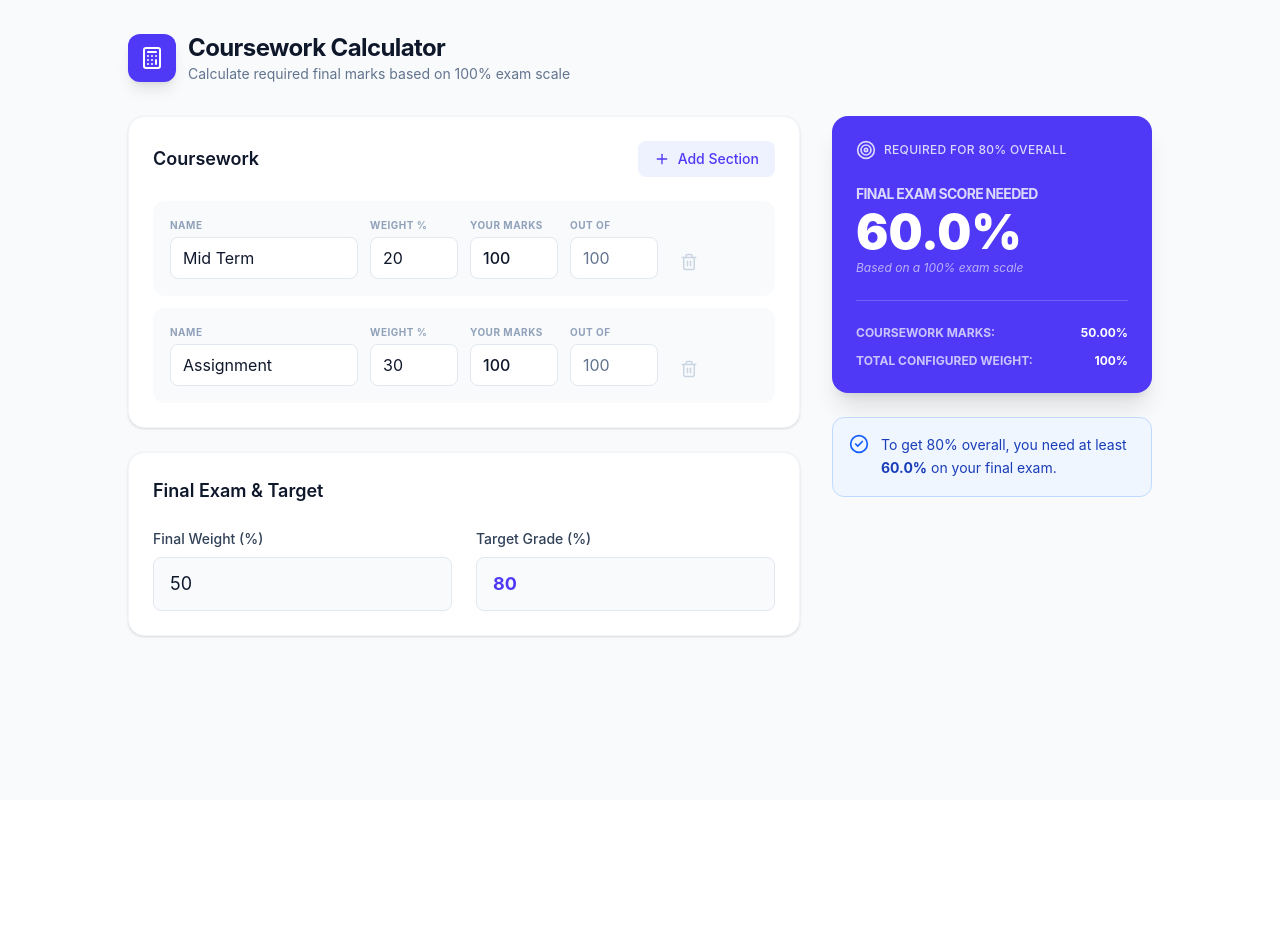
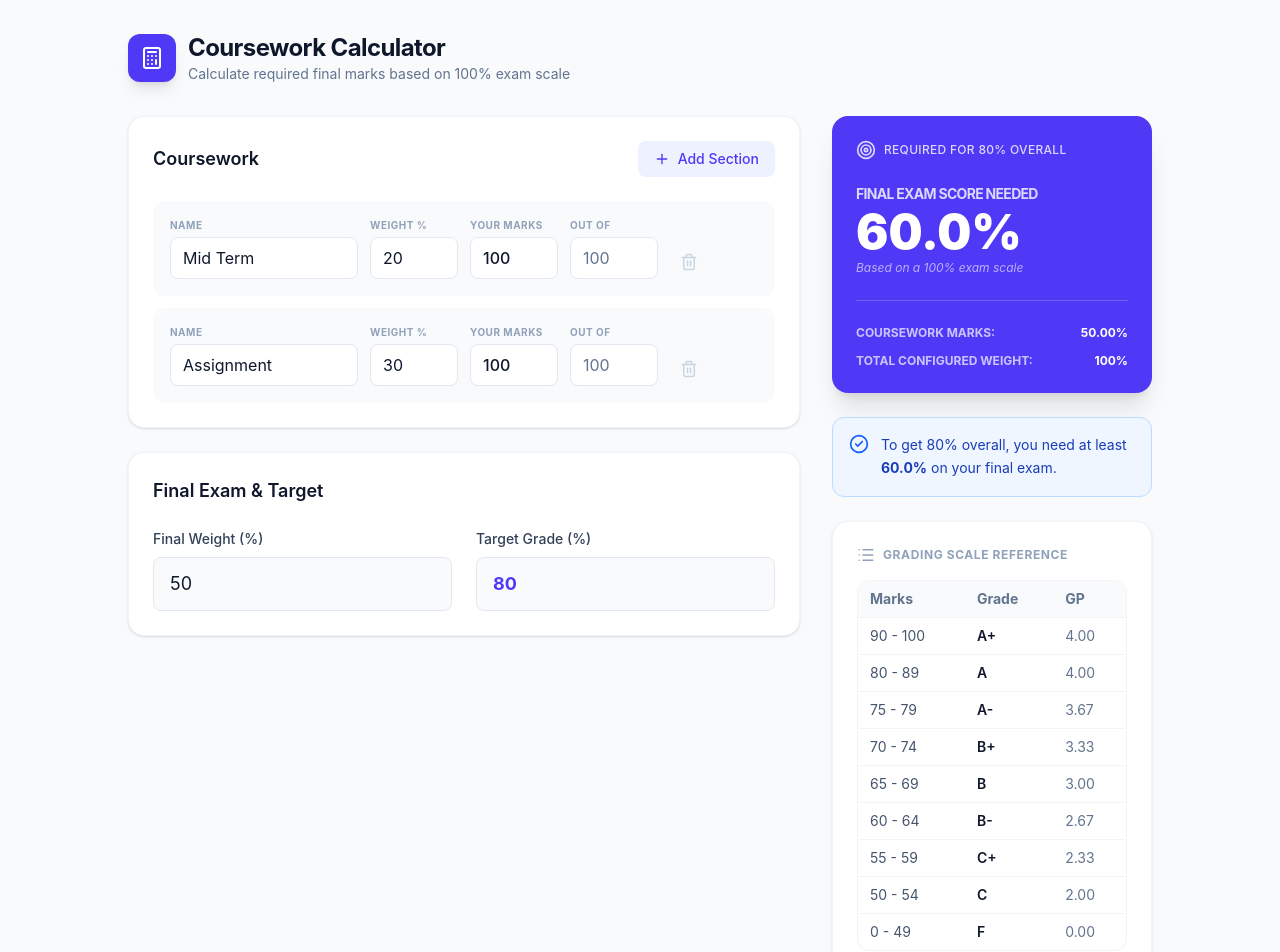
Before and after one commit to YeohWeiJeng/coursework-calculator, a React (Vite) app: page / in a window 1280 px wide. Shown: the top 952 px of the page. Before the commit the page ends 800 px from the top, so only its background shows below. Built offline with nearby package versions, Linux system fonts and the light colour scheme.

Commit message:
Add a grade table

```diff
--- a/src/App.jsx
+++ b/src/App.jsx
@@ -1,5 +1,5 @@
 import React, { useState } from 'react';
-import { Plus, Trash2, Calculator, Target, AlertCircle, CheckCircle2 } from 'lucide-react';
+import { Plus, Trash2, Calculator, Target, AlertCircle, CheckCircle2, List } from 'lucide-react';
 
 const App = () => {
   const [targetGrade, setTargetGrade] = useState(80);
@@ -8,6 +8,19 @@ const App = () => {
     { id: 1, name: 'Mid Term', weight: 20, score: 100, total: 100 },
     { id: 2, name: 'Assignment', weight: 30, score: 100, total: 100 },
   ]);
+
+  // Grading Scale Reference Data
+  const gradingScale = [
+    { range: '90 - 100', grade: 'A+', gp: '4.00' },
+    { range: '80 - 89', grade: 'A', gp: '4.00' },
+    { range: '75 - 79', grade: 'A-', gp: '3.67' },
+    { range: '70 - 74', grade: 'B+', gp: '3.33' },
+    { range: '65 - 69', grade: 'B', gp: '3.00' },
+    { range: '60 - 64', grade: 'B-', gp: '2.67' },
+    { range: '55 - 59', grade: 'C+', gp: '2.33' },
+    { range: '50 - 54', grade: 'C', gp: '2.00' },
+    { range: '0 - 49', grade: 'F', gp: '0.00' },
+  ];
 
   // Actions
   const addComponent = () => {
@@ -226,6 +239,37 @@ const App = () => {
                 </p>
               </div>
             )}
+
+            {/* Grading Scale Reference Table */}
+            <section className="bg-white p-6 rounded-2xl shadow-sm border border-slate-100">
+              <div className="flex items-center gap-2 mb-4 text-slate-400">
+                <List size={18} />
+                <h3 className="text-xs font-bold uppercase tracking-wider">Grading Scale Reference</h3>
+              </div>
+              <div className="overflow-hidden rounded-xl border border-slate-100">
+                <table className="w-full text-left text-sm">
+                  <thead className="bg-slate-50 text-slate-500 font-bold border-b border-slate-100">
+                    <tr>
+                      <th className="px-3 py-2">Marks</th>
+                      <th className="px-3 py-2">Grade</th>
+                      <th className="px-3 py-2">GP</th>
+                    </tr>
+                  </thead>
+                  <tbody className="divide-y divide-slate-100">
+                    {gradingScale.map((row, idx) => (
+                      <tr key={idx} className="hover:bg-slate-50 transition-colors">
+                        <td className="px-3 py-2 text-slate-600 whitespace-nowrap">{row.range}</td>
+                        <td className="px-3 py-2 font-semibold text-slate-900">{row.grade}</td>
+                        <td className="px-3 py-2 text-slate-500">{row.gp}</td>
+                      </tr>
+                    ))}
+                  </tbody>
+                </table>
+              </div>
+              <p className="mt-4 text-[10px] text-slate-400 italic leading-tight">
+                * Based on standard academic grading benchmarks.
+              </p>
+            </section>
           </div>
         </div>
       </div>
```
